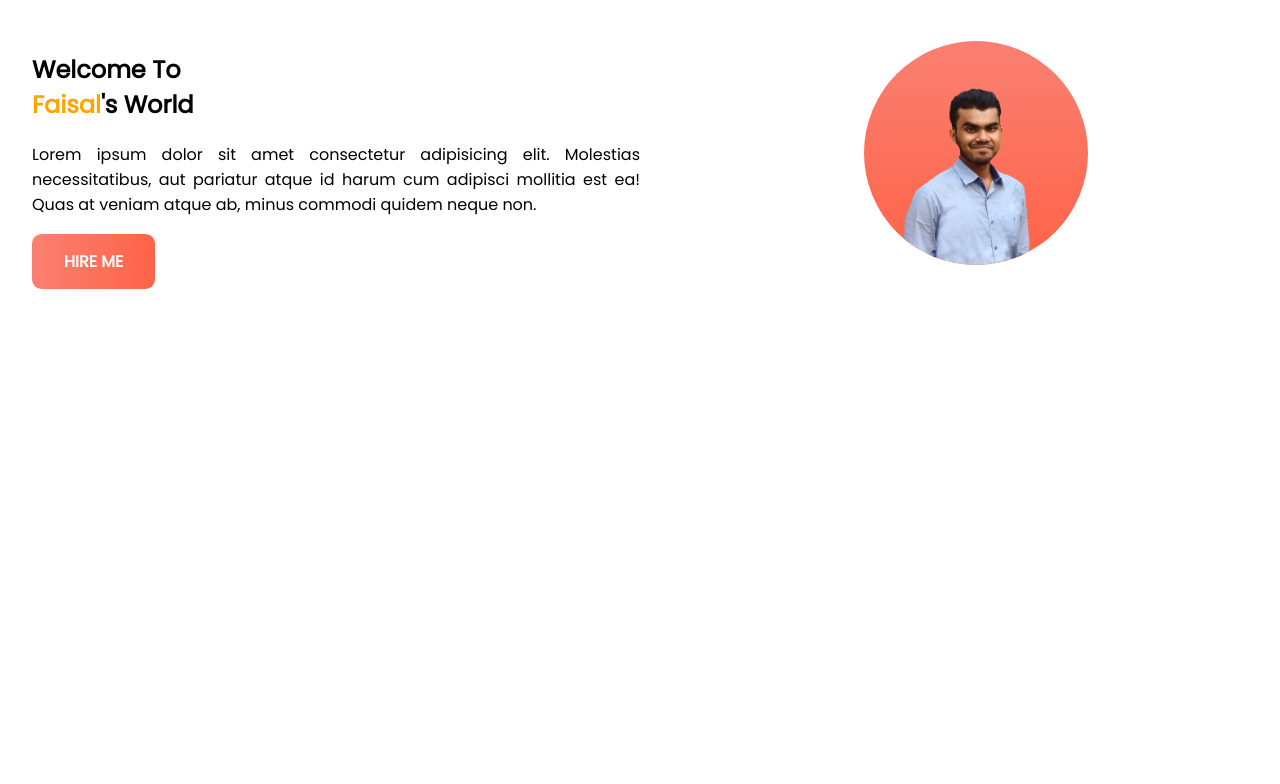
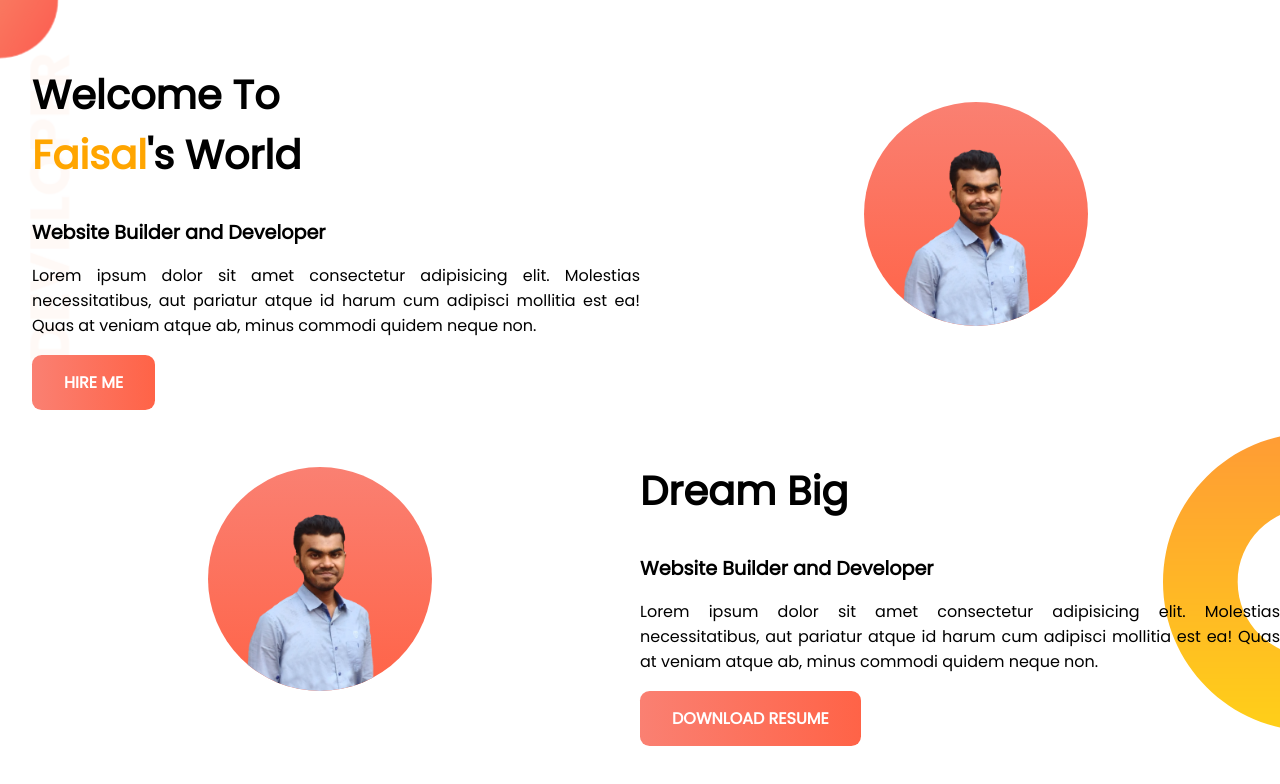
Before and after one commit to foy4748/ph_developer-portfolio, a website: page index.html in a window 1280 px wide. Drawn offline with Linux system fonts and the light colour scheme.

Commit message:
PH Video 4-6 Done
Added Backgrounds with no-repeat
Dream section is done

```diff
--- a/index.html
+++ b/index.html
@@ -15,6 +15,7 @@
 	<section class="section section1">
 		<div class="half-part preamble">
 			<h1> Welcome To <br /> <span class="highlight">Faisal</span>'s World </h1>
+			<h2> Website Builder and Developer</h2>
 			<p>Lorem ipsum dolor sit amet consectetur adipisicing elit. Molestias necessitatibus, aut pariatur atque id harum
 				cum adipisci mollitia est ea! Quas at veniam atque ab, minus commodi quidem neque non.</p>
 			<a class="link-button" href="http://linkedin.com/in/foy4748" target="_blank">HIRE ME</a>
@@ -24,7 +25,19 @@
 			<span class="circle-bg"></span>
 		</div>
 	</section>
-	<div class="section section2"></div>
+	<section class="section section2">
+		<div class="half-part cover">
+			<img class="coverPic" src="./images/1656909471602.png" alt="Picture of Faisal">
+			<span class="circle-bg"></span>
+		</div>
+		<div class="half-part dream">
+			<h1>Dream Big</h1>
+			<h2> Website Builder and Developer</h2>
+			<p>Lorem ipsum dolor sit amet consectetur adipisicing elit. Molestias necessitatibus, aut pariatur atque id harum
+				cum adipisci mollitia est ea! Quas at veniam atque ab, minus commodi quidem neque non.</p>
+			<a class="link-button" href="http://linkedin.com/in/foy4748" target="_blank">DOWNLOAD RESUME</a>
+		</div>
+	</section>
 	<div class="section section3"></div>
 </body>
 
--- a/style.css
+++ b/style.css
@@ -2,6 +2,14 @@ body {
   font-family: 'Poppins', sans-serif;
   margin:0;
   padding:0;
+}
+
+h1{
+  font-size: 2.5rem;
+}
+
+h2{
+  font-size: 1.2rem;
 }
 
 .highlight{
@@ -22,10 +30,22 @@ body {
   width:100%;
 }
 
+.section1{
+  background-image: url(./images/top-banner.png);
+  background-repeat:no-repeat;
+}
+
+.section2{
+  background-image: url(./images/dream-bg.png);
+  background-repeat:no-repeat;
+  background-position: bottom right;
+}
+
 .coverPic{
   width: 14rem;
   position: absolute;
   border-radius: 100%;
+  z-index: 1;
 }
 
 .half-part{
@@ -54,7 +74,6 @@ body {
   margin:0;
   width: 14rem;
   height: 14rem;
-  z-index: -1;
   background-image: linear-gradient(salmon,tomato);
   position: absolute;
 }
```
Also changed, not shown: images/dream-bg.png (added), images/top-banner.png (added).
